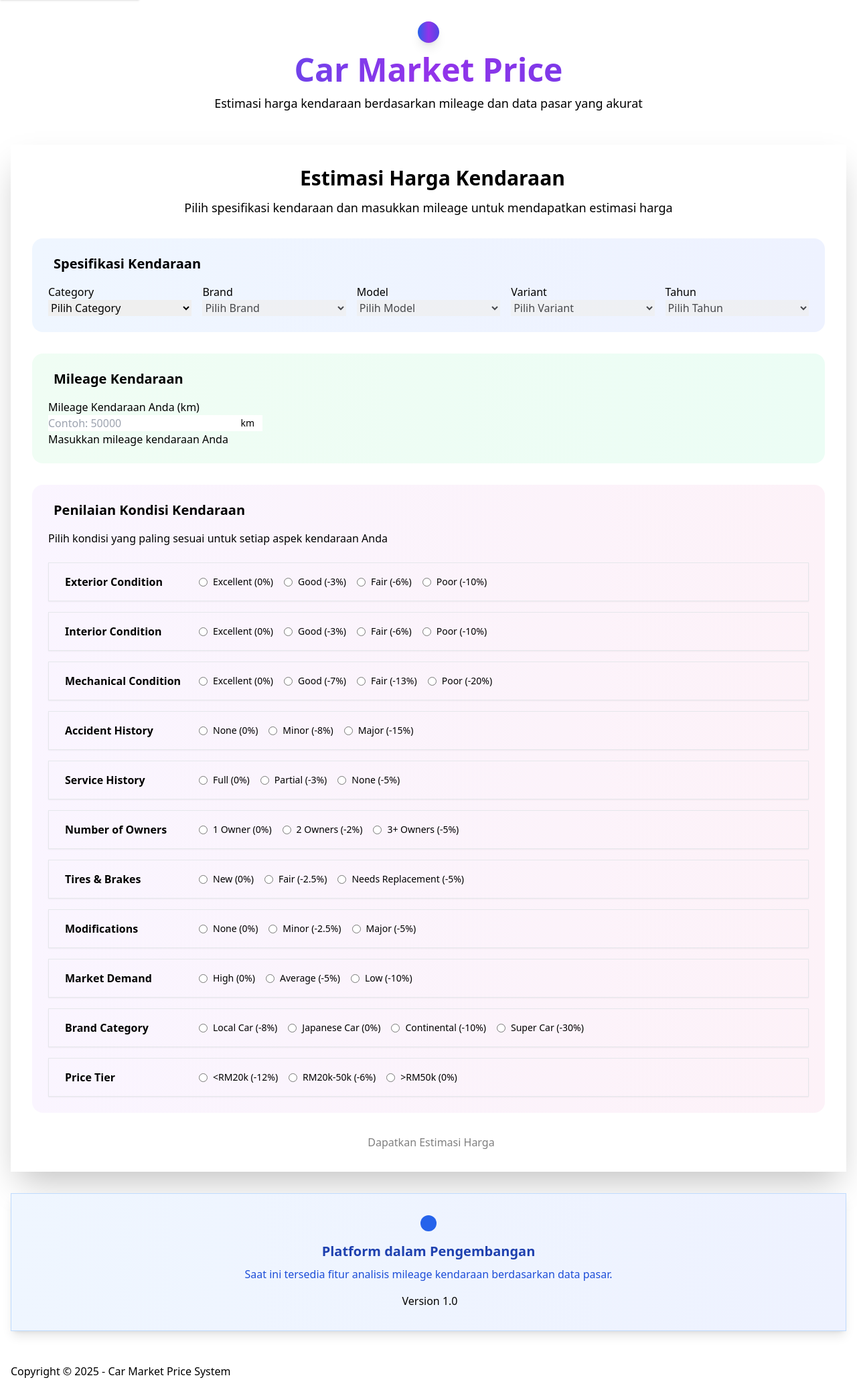
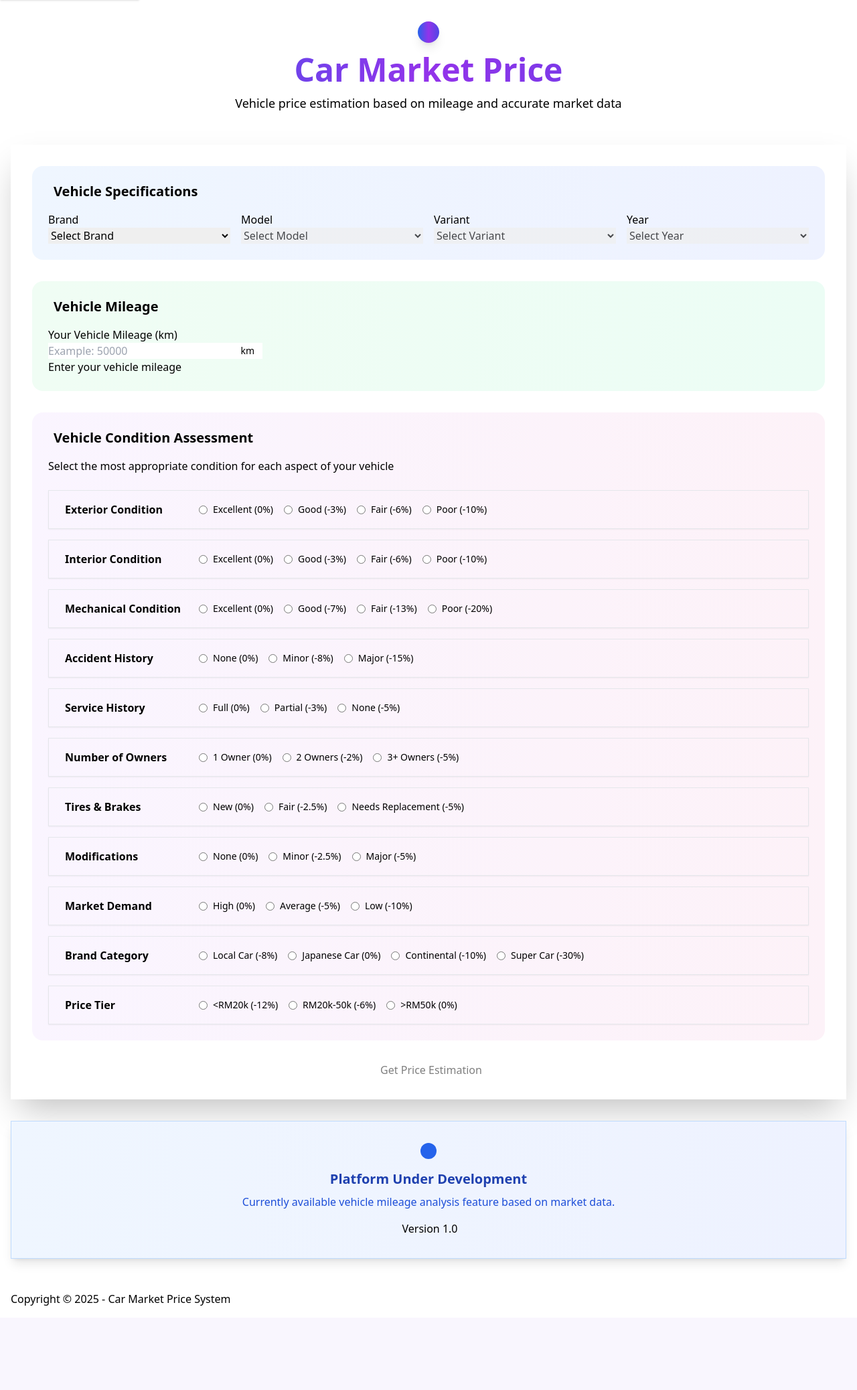
Before and after one commit to fanfanfw/bdt_car-market-price, a Django app: page / in a window 1280 px wide. Shown: the part 116-2192 px from the top of the page at 67% size. After the commit the page ends 2066 px from the top, so only its background shows below. Run offline with Django 5.2, Linux system fonts and the light colour scheme; tables that the repository leaves empty hold one stand-in row (values such as "Sample post"); style sheets or scripts are compiled from the project's sources; some libraries are stand-ins or nearby versions.

Commit message:
change user form filling

```diff
--- a/main/static/main/js/car-price-estimator.js
+++ b/main/static/main/js/car-price-estimator.js
@@ -8,61 +8,33 @@ document.addEventListener('DOMContentLoaded', function() {
 });
 
 function initializeApp() {
-    loadCategories();
+    loadBrands();
     setupEventListeners();
     setupFormValidation();
 }
 
-// Load categories on page load
-async function loadCategories() {
+// Load brands on page load
+async function loadBrands() {
     try {
-        const response = await fetch(API_URLS.categories);
-        const categories = await response.json();
+        const response = await fetch(API_URLS.brands);
+        const brands = await response.json();
 
-        const categorySelect = document.getElementById('categorySelect');
-        categorySelect.innerHTML = '<option value="" disabled selected>Pilih Category</option>';
+        const brandSelect = document.getElementById('brandSelect');
+        brandSelect.innerHTML = '<option value="" disabled selected>Select Brand</option>';
 
-        categories.forEach(category => {
-            categorySelect.innerHTML += `<option value="${category}">${category}</option>`;
+        brands.forEach(brand => {
+            brandSelect.innerHTML += `<option value="${brand}">${brand}</option>`;
         });
+
+        brandSelect.disabled = false;
     } catch (error) {
-        console.error('Error loading categories:', error);
-        showError('Gagal memuat kategori. Silakan refresh halaman.');
+        console.error('Error loading brands:', error);
+        showError('Failed to load brand. Please refresh the page.');
     }
 }
 
 // Setup all event listeners
 function setupEventListeners() {
-    // Category change handler
-    document.getElementById('categorySelect').addEventListener('change', async function() {
-        const category = this.value;
-        const brandSelect = document.getElementById('brandSelect');
-
-        if (category) {
-            try {
-                showLoading(brandSelect);
-                const response = await fetch(`${API_URLS.brands}?category=${encodeURIComponent(category)}`);
-                const brands = await response.json();
-
-                brandSelect.innerHTML = '<option value="" disabled selected>Pilih Brand</option>';
-                brands.forEach(brand => {
-                    brandSelect.innerHTML += `<option value="${brand}">${brand}</option>`;
-                });
-
-                brandSelect.disabled = false;
-                resetSelects(['modelSelect', 'variantSelect', 'yearSelect']);
-                validateForm();
-            } catch (error) {
-                console.error('Error loading brands:', error);
-                showError('Gagal memuat brand. Silakan coba lagi.');
-            }
-        } else {
-            brandSelect.disabled = true;
-            resetSelects(['brandSelect', 'modelSelect', 'variantSelect', 'yearSelect']);
-            validateForm();
-        }
-    });
-
     // Brand change handler
     document.getElementById('brandSelect').addEventListener('change', async function() {
         const brand = this.value;
@@ -74,7 +46,7 @@ function setupEventListeners() {
                 const response = await fetch(`${API_URLS.models}?brand=${encodeURIComponent(brand)}`);
                 const models = await response.json();
 
-                modelSelect.innerHTML = '<option value="" disabled selected>Pilih Model</option>';
+                modelSelect.innerHTML = '<option value="" disabled selected>Select Model</option>';
                 models.forEach(model => {
                     modelSelect.innerHTML += `<option value="${model}">${model}</option>`;
                 });
@@ -84,7 +56,7 @@ function setupEventListeners() {
                 validateForm();
             } catch (error) {
                 console.error('Error loading models:', error);
-                showError('Gagal memuat model. Silakan coba lagi.');
+                showError('Failed to load model. Please try again.');
             }
         } else {
             resetSelects(['modelSelect', 'variantSelect', 'yearSelect']);
@@ -104,7 +76,7 @@ function setupEventListeners() {
                 const response = await fetch(`${API_URLS.variants}?brand=${encodeURIComponent(brand)}&model=${encodeURIComponent(model)}`);
                 const variants = await response.json();
 
-                variantSelect.innerHTML = '<option value="" disabled selected>Pilih Variant</option>';
+                variantSelect.innerHTML = '<option value="" disabled selected>Select Variant</option>';
                 variants.forEach(variant => {
                     variantSelect.innerHTML += `<option value="${variant}">${variant}</option>`;
                 });
@@ -114,7 +86,7 @@ function setupEventListeners() {
                 validateForm();
             } catch (error) {
                 console.error('Error loading variants:', error);
-                showError('Gagal memuat variant. Silakan coba lagi.');
+                showError('Failed to load variant. Please try again.');
             }
         } else {
             resetSelects(['variantSelect', 'yearSelect']);
@@ -135,7 +107,7 @@ function setupEventListeners() {
                 const response = await fetch(`${API_URLS.years}?brand=${encodeURIComponent(brand)}&model=${encodeURIComponent(model)}&variant=${encodeURIComponent(variant)}`);
                 const years = await response.json();
 
-                yearSelect.innerHTML = '<option value="" disabled selected>Pilih Tahun</option>';
+                yearSelect.innerHTML = '<option value="" disabled selected>Select Year</option>';
                 years.forEach(year => {
                     yearSelect.innerHTML += `<option value="${year}">${year}</option>`;
                 });
@@ -144,7 +116,7 @@ function setupEventListeners() {
                 validateForm();
             } catch (error) {
                 console.error('Error loading years:', error);
-                showError('Gagal memuat tahun. Silakan coba lagi.');
+                showError('Failed to load year. Please try again.');
             }
         } else {
             resetSelects(['yearSelect']);
@@ -178,12 +150,12 @@ function resetSelects(selectIds) {
 
 function getPlaceholderText(selectId) {
     const placeholders = {
-        'brandSelect': 'Pilih Brand',
-        'modelSelect': 'Pilih Model',
-        'variantSelect': 'Pilih Variant',
-        'yearSelect': 'Pilih Tahun'
+        'brandSelect': 'Select Brand',
+        'modelSelect': 'Select Model',
+        'variantSelect': 'Select Variant',
+        'yearSelect': 'Select Year'
     };
-    return placeholders[selectId] || 'Pilih';
+    return placeholders[selectId] || 'Select';
 }
 
 function showLoading(selectElement) {
@@ -192,7 +164,6 @@ function showLoading(selectElement) {
 }
 
 function validateForm() {
-    const category = document.getElementById('categorySelect').value;
     const brand = document.getElementById('brandSelect').value;
     const model = document.getElementById('modelSelect').value;
     const variant = document.getElementById('variantSelect').value;
@@ -218,7 +189,7 @@ function validateForm() {
     });
 
     const submitBtn = document.getElementById('submitBtn');
-    const isValid = category && brand && model && variant && year && allRadiosSelected;
+    const isValid = brand && model && variant && year && allRadiosSelected;
 
     submitBtn.disabled = !isValid;
     submitBtn.classList.toggle('disabled:opacity-50', !isValid);
@@ -251,14 +222,13 @@ function setupFormValidation() {
 }
 
 function validateFormBeforeSubmit() {
-    const category = document.getElementById('categorySelect').value;
     const brand = document.getElementById('brandSelect').value;
     const model = document.getElementById('modelSelect').value;
     const variant = document.getElementById('variantSelect').value;
     const year = document.getElementById('yearSelect').value;
 
-    if (!category || !brand || !model || !variant || !year) {
-        showError('Silakan lengkapi semua spesifikasi kendaraan.');
+    if (!brand || !model || !variant || !year) {
+        showError('Please complete all vehicle specifications.');
         return false;
     }
 
@@ -279,7 +249,7 @@ function validateFormBeforeSubmit() {
 
     for (let groupName of requiredRadioGroups) {
         if (!document.querySelector(`input[name="${groupName}"]:checked`)) {
-            showError(`Silakan pilih kondisi untuk ${getReadableFieldName(groupName)}.`);
+            showError(`Please select condition for ${getReadableFieldName(groupName)}.`);
             return false;
         }
     }
@@ -347,7 +317,7 @@ function showSuccess(message) {
     if (typeof Swal !== 'undefined') {
         Swal.fire({
             icon: 'success',
-            title: 'Berhasil!',
+            title: 'Success!',
             text: message,
             confirmButtonText: 'OK'
         });
--- a/main/templates/main/index.html
+++ b/main/templates/main/index.html
@@ -1,13 +1,12 @@
 {% extends 'main/base.html' %}
 {% load static %}
 
-{% block title %}Car Market Price - Estimasi Harga Kendaraan{% endblock %}
+{% block title %}Car Market Price - Vehicle Price Estimation{% endblock %}
 
 {% block extra_css %}
 <script>
     // Define API URLs using Django template tags
     const API_URLS = {
-        categories: '{% url "main:get_categories" %}',
         brands: '{% url "main:get_brands" %}',
         models: '{% url "main:get_models" %}',
         variants: '{% url "main:get_variants" %}',
@@ -28,23 +27,13 @@
         Car Market Price
     </h1>
     <p class="text-base-content/70 text-lg max-w-2xl mx-auto">
-        Estimasi harga kendaraan berdasarkan mileage dan data pasar yang akurat
+        Vehicle price estimation based on mileage and accurate market data
     </p>
 </div>
 
 <!-- Form Card -->
 <div class="card bg-base-100 shadow-2xl border-0 mb-8">
     <div class="card-body p-8">
-        <div class="text-center mb-8">
-            <h2 class="text-3xl font-bold text-base-content mb-3">
-                <i class="fas fa-calculator text-blue-600 mr-3"></i>
-                Estimasi Harga Kendaraan
-            </h2>
-            <p class="text-base-content/70 text-lg">
-                Pilih spesifikasi kendaraan dan masukkan mileage untuk mendapatkan estimasi harga
-            </p>
-        </div>
-
         <form id="mileageForm" method="POST" action="{% url 'main:result' %}">
             {% csrf_token %}
 
@@ -52,26 +41,16 @@
             <div class="bg-gradient-to-r from-blue-50 to-indigo-50 rounded-2xl p-6 mb-8">
                 <h3 class="text-xl font-semibold text-base-content mb-4 flex items-center">
                     <i class="fas fa-car-side text-blue-600 mr-2"></i>
-                    Spesifikasi Kendaraan
+                    Vehicle Specifications
                 </h3>
-                <div class="grid grid-cols-1 md:grid-cols-2 lg:grid-cols-5 gap-4">
-                    <!-- Category -->
-                    <div class="form-control">
-                        <label class="label">
-                            <span class="label-text font-medium">Category</span>
-                        </label>
-                        <select name="category" id="categorySelect" class="select select-bordered w-full" required>
-                            <option value="" disabled selected>Pilih Category</option>
-                        </select>
-                    </div>
-
+                <div class="grid grid-cols-1 md:grid-cols-2 lg:grid-cols-4 gap-4">
                     <!-- Brand -->
                     <div class="form-control">
                         <label class="label">
                             <span class="label-text font-medium">Brand</span>
                         </label>
-                        <select name="brand" id="brandSelect" class="select select-bordered w-full focus:select-primary" disabled required>
-                            <option value="" disabled selected>Pilih Brand</option>
+                        <select name="brand" id="brandSelect" class="select select-bordered w-full focus:select-primary" required>
+                            <option value="" disabled selected>Select Brand</option>
                         </select>
                     </div>
 
@@ -81,7 +60,7 @@
                             <span class="label-text font-medium">Model</span>
                         </label>
                         <select name="model" id="modelSelect" class="select select-bordered w-full focus:select-primary" disabled required>
-                            <option value="" disabled selected>Pilih Model</option>
+                            <option value="" disabled selected>Select Model</option>
                         </select>
                     </div>
 
@@ -91,17 +70,17 @@
                             <span class="label-text font-medium">Variant</span>
                         </label>
                         <select name="variant" id="variantSelect" class="select select-bordered w-full focus:select-primary" disabled required>
-                            <option value="" disabled selected>Pilih Variant</option>
+                            <option value="" disabled selected>Select Variant</option>
                         </select>
                     </div>
 
                     <!-- Year -->
                     <div class="form-control">
                         <label class="label">
-                            <span class="label-text font-medium">Tahun</span>
+                            <span class="label-text font-medium">Year</span>
                         </label>
                         <select name="year" id="yearSelect" class="select select-bordered w-full focus:select-primary" disabled required>
-                            <option value="" disabled selected>Pilih Tahun</option>
+                            <option value="" disabled selected>Select Year</option>
                         </select>
                     </div>
                 </div>
@@ -111,20 +90,20 @@
             <div class="bg-gradient-to-r from-green-50 to-emerald-50 rounded-2xl p-6 mb-8">
                 <h3 class="text-xl font-semibold text-base-content mb-4 flex items-center">
                     <i class="fas fa-tachometer-alt text-green-600 mr-2"></i>
-                    Mileage Kendaraan
+                    Vehicle Mileage
                 </h3>
                 <div class="form-control max-w-xs">
                     <label class="label">
-                        <span class="label-text font-medium">Mileage Kendaraan Anda (km)</span>
+                        <span class="label-text font-medium">Your Vehicle Mileage (km)</span>
                     </label>
                     <div class="relative">
                         <input type="number" name="user_mileage" id="userMileageInput"
                                class="input input-bordered w-full pr-12 focus:input-primary"
-                               placeholder="Contoh: 50000" min="0" step="1000">
+                               placeholder="Example: 50000" min="0" step="1000">
                         <span class="absolute right-3 top-1/2 transform -translate-y-1/2 text-base-content/50 text-sm">km</span>
                     </div>
                     <label class="label">
-                        <span class="label-text-alt text-base-content/60">Masukkan mileage kendaraan Anda</span>
+                        <span class="label-text-alt text-base-content/60">Enter your vehicle mileage</span>
                     </label>
                 </div>
             </div>
@@ -133,9 +112,9 @@
             <div class="bg-gradient-to-r from-purple-50 to-pink-50 rounded-2xl p-6 mb-8">
                 <h3 class="text-xl font-semibold text-base-content mb-4 flex items-center">
                     <i class="fas fa-clipboard-check text-purple-600 mr-2"></i>
-                    Penilaian Kondisi Kendaraan
+                    Vehicle Condition Assessment
                 </h3>
-                <p class="text-base-content/70 mb-6">Pilih kondisi yang paling sesuai untuk setiap aspek kendaraan Anda</p>
+                <p class="text-base-content/70 mb-6">Select the most appropriate condition for each aspect of your vehicle</p>
 
                 <div class="space-y-4">
                     <!-- Exterior Condition Row -->
@@ -445,7 +424,7 @@
             <div class="text-center mt-8">
                 <button type="submit" id="submitBtn" disabled class="btn btn-primary btn-lg px-8 disabled:opacity-50">
                     <i class="fas fa-calculator mr-2"></i>
-                    Dapatkan Estimasi Harga
+                    Get Price Estimation
                 </button>
             </div>
         </form>
@@ -458,8 +437,8 @@
     <div class="flex items-center">
         <i class="fas fa-exclamation-triangle text-2xl"></i>
         <div>
-            <h4 class="text-lg font-bold">Data Tidak Ditemukan</h4>
-            <p>Tidak ada data untuk kombinasi yang dipilih. Silakan coba kombinasi lain.</p>
+            <h4 class="text-lg font-bold">Data Not Found</h4>
+            <p>No data available for the selected combination. Please try another combination.</p>
         </div>
     </div>
 </div>
@@ -473,8 +452,8 @@
                 <i class="fas fa-code text-white text-xl"></i>
             </div>
         </div>
-        <h4 class="text-xl font-bold text-blue-800 mb-2">Platform dalam Pengembangan</h4>
-        <p class="text-blue-700">Saat ini tersedia fitur analisis mileage kendaraan berdasarkan data pasar.</p>
+        <h4 class="text-xl font-bold text-blue-800 mb-2">Platform Under Development</h4>
+        <p class="text-blue-700">Currently available vehicle mileage analysis feature based on market data.</p>
         <div class="mt-4">
             <div class="badge badge-primary badge-lg">
                 <i class="fas fa-rocket mr-1"></i>
--- a/main/views.py
+++ b/main/views.py
@@ -22,7 +22,6 @@ def result(request):
 
     if request.method == 'POST':
         # Handle form submission directly
-        category = request.POST.get('category')
         brand = request.POST.get('brand')
         model = request.POST.get('model')
         variant = request.POST.get('variant')
@@ -44,10 +43,9 @@ def result(request):
             'price_tier': float(request.POST.get('price_tier', 0))
         }
 
-        if category and brand and model and variant and year:
+        if brand and model and variant and year:
             # Store form data in session for security (encrypted)
             request.session['calculation_request'] = {
-                'category': category,
                 'brand': brand,
                 'model': model,
                 'variant': variant,
@@ -82,11 +80,11 @@ def result(request):
             if phone_already_verified:
                 context['skip_otp'] = True
         else:
-            messages.error(request, 'Silakan lengkapi semua data yang diperlukan.')
+            messages.error(request, 'Please complete all required data.')
             return redirect('main:index')
     else:
         # GET request - redirect to index
-        messages.info(request, 'Silakan isi form terlebih dahulu.')
+        messages.info(request, 'Please fill out the form first.')
         return redirect('main:index')
 
     # Create response and handle cookie deletion if needed
@@ -108,19 +106,10 @@ def get_categories(request):
 
 
 def get_brands(request):
-    """API endpoint to get brands filtered by category"""
+    """API endpoint to get all brands"""
     try:
-        category_name = request.GET.get('category')
-
-        if category_name:
-            # Get brands for specific category
-            brands = BrandCategory.objects.filter(
-                category__name=category_name
-            ).values_list('brand', flat=True).distinct().order_by('brand')
-        else:
-            # Get all brands if no category specified (fallback)
-            brands = CarStandard.objects.values_list('brand_norm', flat=True).distinct().order_by('brand_norm')
-
+        # Get all brands directly from CarStandard
+        brands = CarStandard.objects.values_list('brand_norm', flat=True).distinct().order_by('brand_norm')
         return JsonResponse(list(brands), safe=False)
     except Exception as e:
         return JsonResponse({'error': str(e)}, status=500)
```
Also changed, not shown: main/templates/main/result.html (+68 -68 lines).
